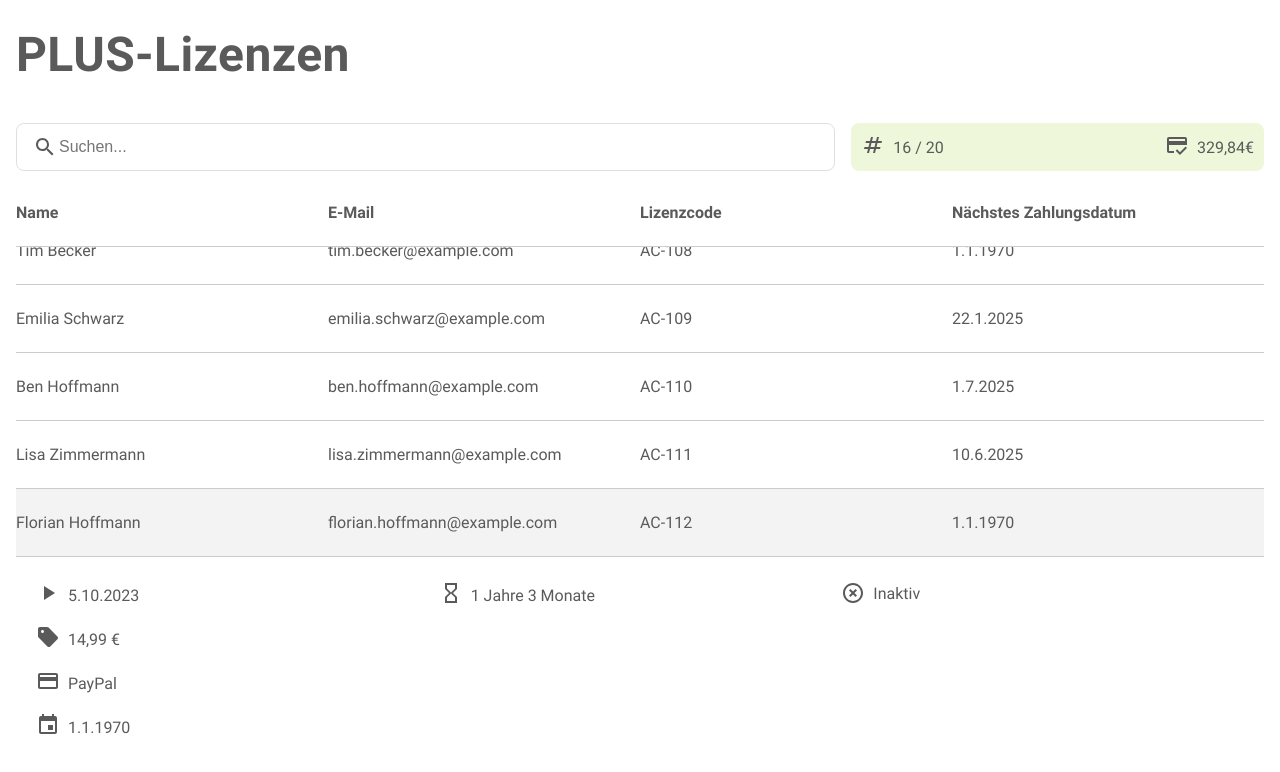
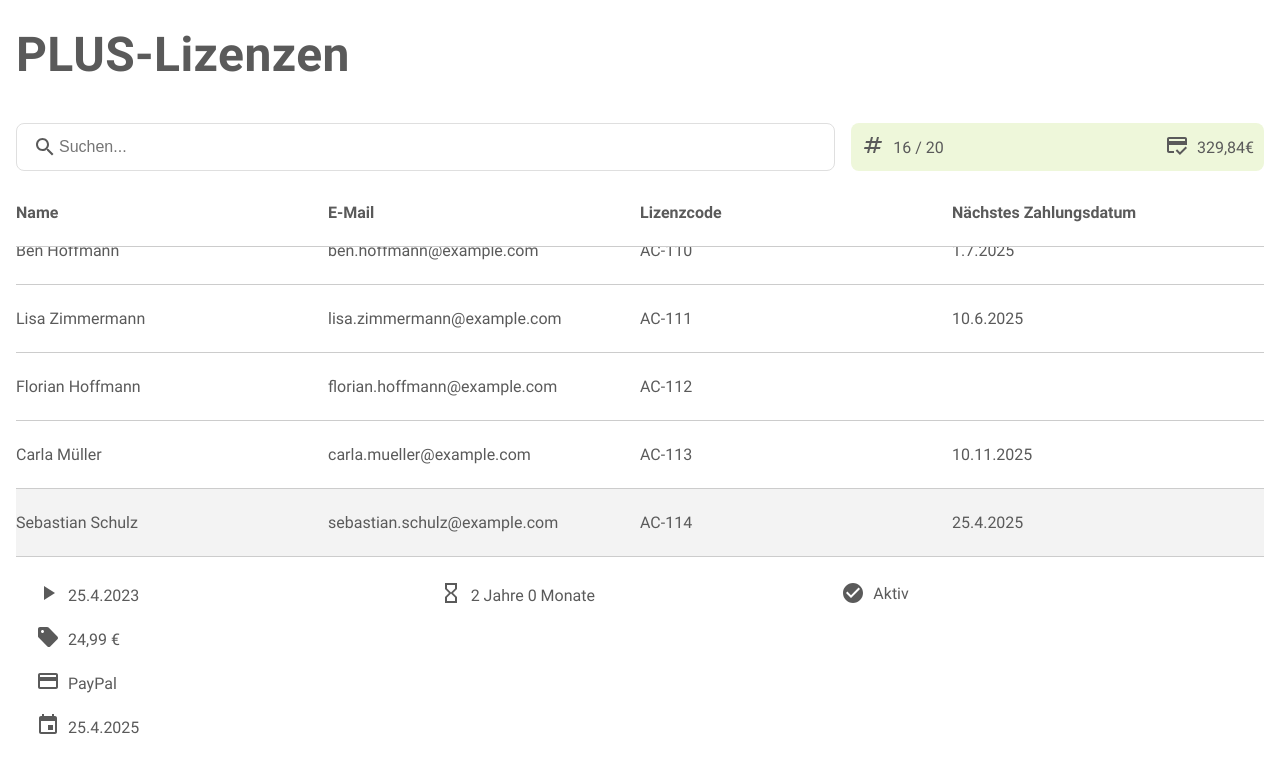
Before and after one commit to claraw-19/plus, a Next.js app: page / in a window 1280 px wide. Both pictures are taken after a click on the button 640 px from the left and 529 px from the top of the page. Shown: the part 6-778 px from the top of the page. Built offline with nearby package versions, Linux system fonts and the light colour scheme.

Commit message:
handle edge case if no date

```diff
--- a/components/Plus/UserCard.jsx
+++ b/components/Plus/UserCard.jsx
@@ -39,7 +39,9 @@ export default function UserCard({ user }) {
         <Styled.UserData>{user.email}</Styled.UserData>
         <Styled.UserData>{user.accessCodesId}</Styled.UserData>
         <Styled.UserData>
-          {new Date(user.nextPaymentDate).toLocaleDateString("de-DE")}
+          {user.nextPaymentDate
+            ? new Date(user.nextPaymentDate).toLocaleDateString("de-DE")
+            : ""}
         </Styled.UserData>
       </Styled.UserContainer>
       {isOpen && <UserDetails user={user} />}
--- a/components/Plus/UserDetails.jsx
+++ b/components/Plus/UserDetails.jsx
@@ -48,7 +48,10 @@ const Styled = {
 };
 
 export default function UserDetails({ user }) {
-  const endDate = new Date();
+  const endDate = user.cancellationDate
+    ? new Date(user.endDate)
+    : new Date(user.nextPaymentDate);
+
   const calcCostumerLifetime = (startDate, endDate) => {
     const start = new Date(startDate);
     let yearsDiff = endDate.getFullYear() - start.getFullYear();
@@ -85,7 +88,9 @@ export default function UserDetails({ user }) {
           <Styled.HoverEffect $description="Nächstes Zahlungsdatum">
             <EventIcon />
           </Styled.HoverEffect>
-          {new Date(user.nextPaymentDate).toLocaleDateString("de-DE")}
+          {user.nextPaymentDate
+            ? new Date(user.nextPaymentDate).toLocaleDateString("de-DE")
+            : ""}
         </Styled.IconTextWrapper>
       </Styled.DetailsData>
       <Styled.DetailsData>
```
